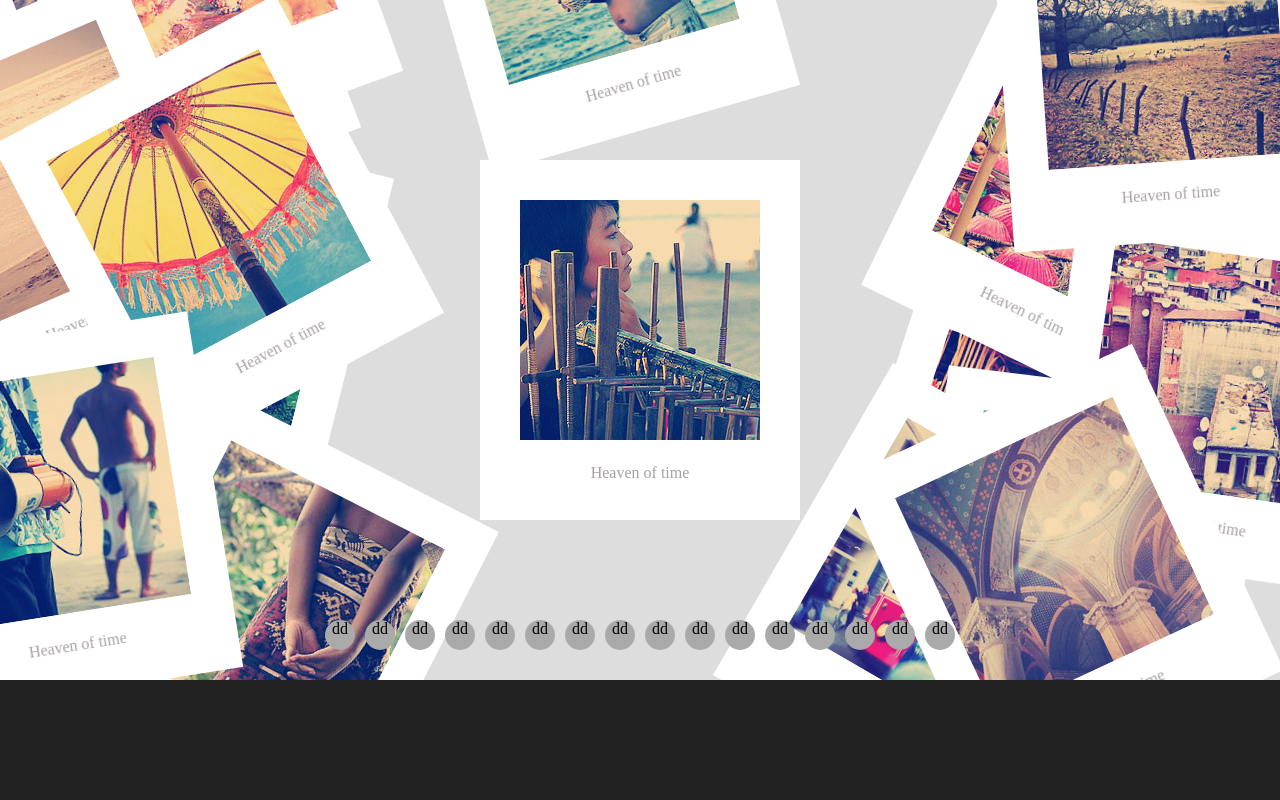
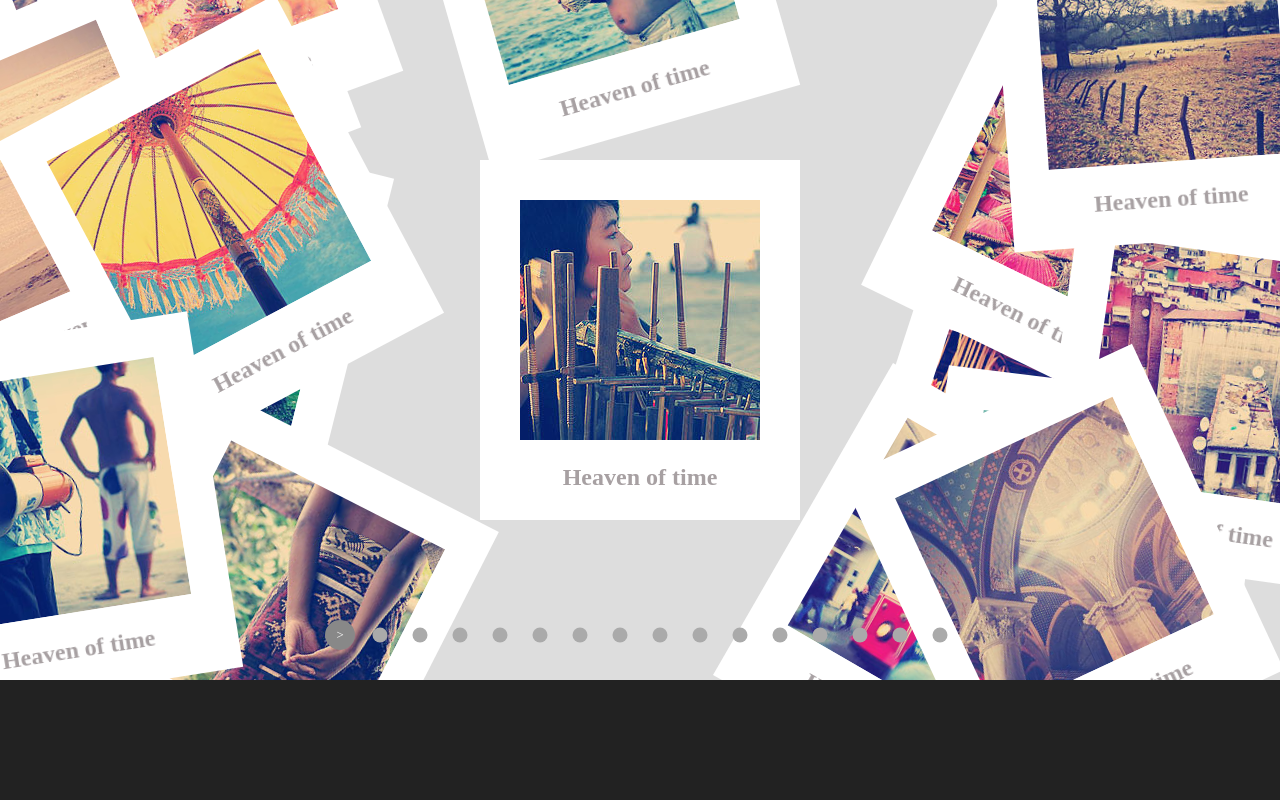
Before and after one commit to wxmaudio/react-gallary, a React app: page / in a window 1280 px wide. Built offline with nearby package versions, Linux system fonts and the light colour scheme.

Commit message:
Add controller unit interaction

```diff
--- a/src/components/ControllerUnit.js
+++ b/src/components/ControllerUnit.js
@@ -1,9 +1,25 @@
 import React from 'react';
-import ReactDOM from 'react-dom';
 class ControllerUnit extends React.Component {
+  handleClick(e){
+    if(this.props.arrange.isCenter){
+       this.props.inverse();
+    }else{
+       this.props.center();
+    }
+    e.preventDefault();
+    e.stopPropagation();
+
+  }
   render(){
+    var className = 'controller-unit';
+    if(this.props.arrange.isCenter){
+      className += ' is-center';
+    }
+    if(this.props.arrange.isInverse){
+      className +=' is-inverse';
+    }
     return(
-      <span className="controller-unit">dd</span>
+      <span className={className} onClick={this.handleClick.bind(this)} ></span>
       );
   }
 }
--- a/src/components/ImgFigure.js
+++ b/src/components/ImgFigure.js
@@ -27,10 +27,18 @@ class ImgFigure extends React.Component {
        imgFigureClassName += " inverse";
     }
     return(
-      <figure className={imgFigureClassName} style={style}>
+      <figure className={imgFigureClassName} style={style} onClick={this.imageClick.bind(this)}>
         <img src={this.props.data.imageURL}
-        art={this.props.data.title} onClick={this.imageClick.bind(this)}/>
-        <figcaption className="img-title">{this.props.data.title}</figcaption>
+        art={this.props.data.title} />
+        <figcaption className="img-title">
+            <h2 className="img-title">{this.props.data.title}</h2>
+            <div className="img-back" onClick={this.handleClick}>
+                  <p>
+                      {this.props.data.desc}
+                   </p>
+             </div>
+        </figcaption>
+
       </figure>
       );
   }
--- a/src/components/Main.js
+++ b/src/components/Main.js
@@ -236,7 +236,7 @@ class GalleryByReactApp extends React.Component {
           }
         }
         ImgFigures.push(<ImgFigure  key={index} data={value} center = {this.center(index)} inverse={this.inverse(index)} ref={'imgFigure'+index} arrange={this.state.imgsStyleArr[index]}/>);
-        controllerUnits.push(<ControllerUnit/>);
+        controllerUnits.push(<ControllerUnit key={index} center = {this.center(index)} inverse={this.inverse(index)} arrange={this.state.imgsStyleArr[index]}/>);
       }.bind(this));
     return (
       <section className="stage" ref="stage">
--- a/src/styles/main.less
+++ b/src/styles/main.less
@@ -1,3 +1,8 @@
+/*@font-face {
+    font-family: "icons-turn-arrow";
+    src: url("../fonts/icons/turn-arrow.eot") format("embedded-opentype"), url("../fonts/icons/turn-arrow.woff") format("woff"), url("../fonts/icons/turn-arrow.ttf") format("truetype"), url("../fonts/icons/turn-arrow.svg") format("svg");
+}*/
+
 html,body{
 	background-color: #222;
 	width:100%;
@@ -97,6 +102,7 @@ figcaption {
 	z-index: 101;
 	width: 100%;
 	text-align: center;
+  perspective:1000px;
   .controller-unit{
     border-radius:50%;
     display: inline-block;
@@ -109,15 +115,30 @@ figcaption {
     cursor: pointer;
     background-color: #aaa;
 
-    /*transform:scale(0.5);
-    transation:scale .6s ease-in;
-    &::after{
-      color:#fff;
-      font-family:"icons-turn-arrow";
-      font-size:80%;
+    transform:scale(0.5);
+    transition:transform .6s ease-in,background-color .3s ease;
+    transform-style:preverve-3d;
 
-      content::"\e600";
-    }*/
+
+    &.is-center{
+      transform:scale(1);
+      background-color:#888;
+      &::after{
+       color: #fff;
+       font-family: "icons-turn-arrow";
+       font-size: 80%;
+       line-height: 30px;
+       content: ">";
+
+       -webkit-font-smoothing: antialiased;
+       -moz-osx-font-smoothing: grayscale;
+      }
+    }
+    &.is-inverse{
+       background-color: #555;
+       transform:rotateY(180deg);
+    }
+
   }
 }
 /*controller ---end*/
```
Also changed, not shown: src/fonts/icons/turn-arrow.svg (added), src/fonts/icons/turn-arrow.ttf (added), src/fonts/icons/turn-arrow.woff (added), 1 other file.
